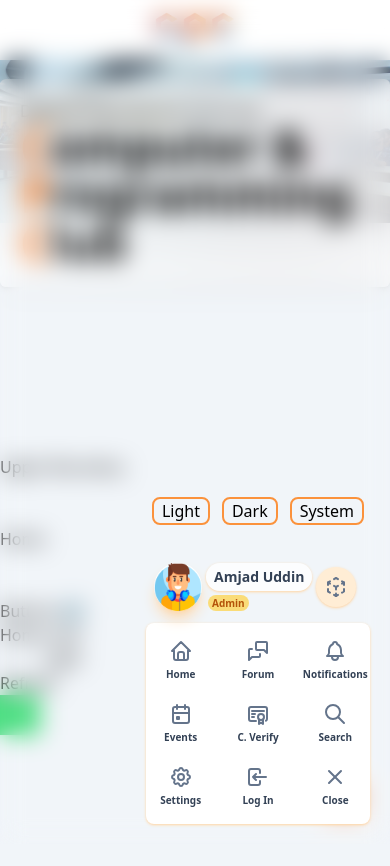
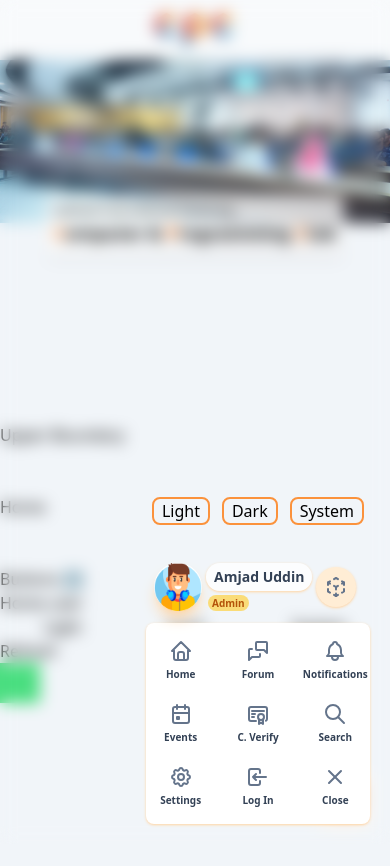
Before and after one commit to aushamim/DIU-CPC, a React (Create React App) app: page / in a window 390 px wide. Both pictures are taken after a click on the button 344 px from the left and 798 px from the top of the page. Shown: the top 866 px of the page. Built offline with nearby package versions, Linux system fonts and the light colour scheme.

Commit message:
[Fix] NavMini

```diff
--- a/src/Components/Navbar/NavbarMini.js
+++ b/src/Components/Navbar/NavbarMini.js
@@ -9,8 +9,8 @@ const NavbarMini = () => {
   const [blurred, setBlurred] = useState(false);
   const { toggleTheme } = useAuth();
   return (
-    <div>
-      <div className="bg-white dark:bg-slate-800 shadow-sm p-3">
+    <div className="">
+      <div className="bg-white dark:bg-slate-800 bg-opacity-50 dark:bg-opacity-50 backdrop-blur-3xl shadow-sm p-3">
         {/* CPC Logo */}
         <Link to="/" className="flex items-center justify-center">
           <img src={logo} alt="DIU - CPC" className="w-20 2xl:w-24" />
@@ -50,8 +50,15 @@ const NavbarMini = () => {
           }}
           className={
             blurred
-              ? "duration-200 fixed backdrop-blur-md bottom-0 right-0 z-20 h-screen w-screen scale-100 transition origin-bottom-right"
-              : "duration-200 fixed backdrop-blur-md bottom-0 right-0 z-20 h-screen w-screen scale-0 transition origin-bottom-right"
+              ? "fixed backdrop-blur bottom-0 right-0 z-20 h-screen w-screen duration-200 transition opacity-100"
+              : "fixed backdrop-blur bottom-0 right-0 z-20 h-screen w-screen duration-200 transition opacity-0 pointer-events-none"
+          }
+        ></div>
+        <div
+          className={
+            blurred
+              ? "fixed bottom-0 right-0 z-20 scale-100 transition origin-bottom-right"
+              : "fixed bottom-0 right-0 z-20 scale-0 transition origin-bottom-right"
           }
         >
           {/* Menubar */}
--- a/src/Pages/Home/Home.js
+++ b/src/Pages/Home/Home.js
@@ -51,10 +51,12 @@ const Home = () => {
           <img src={randomBanner()} alt="" />
         </div>
 
-        <div className="flex max-w-max mx-auto -mt-36 backdrop-blur-3xl dark:backdrop-blur-lg rounded-md">
-          <div className="bg-white dark:bg-slate-800 p-5 rounded-md shadow-md bg-opacity-70 dark:bg-opacity-50">
-            <div className="font-medium">Daffodil International University</div>
-            <div className="font-semibold text-5xl">
+        <div className="flex max-w-max mx-auto -mt-7 md:-mt-20 xl:-mt-36 backdrop-blur-3xl dark:backdrop-blur-lg rounded-md">
+          <div className="bg-white dark:bg-slate-800 p-2 xl:p-5 rounded-md shadow-md bg-opacity-70 dark:bg-opacity-50">
+            <div className="font-medium text-xs xl:text-base">
+              Daffodil International University
+            </div>
+            <div className="font-semibold text-lg md:text-3xl xl:text-5xl">
               <span className="text-orange-500">C</span>omputer &{" "}
               <span className="text-orange-500">P</span>rogramming{" "}
               <span className="text-orange-500">C</span>lub
```
